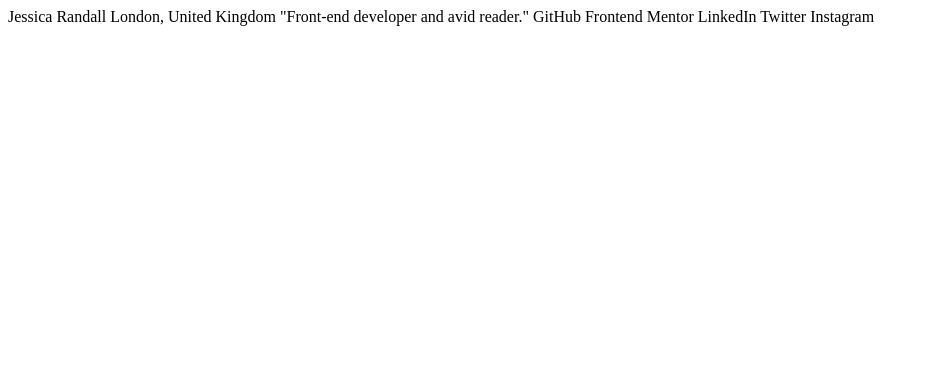
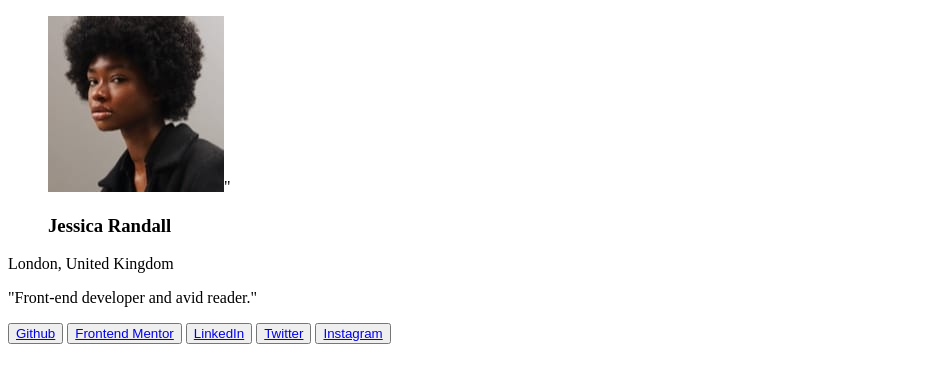
Before and after one commit to NataMellado/social-links-profile-challenge, a plain HTML site: page index.html in a window 1280 px wide. Shown: the whole page, without its empty margins (0-929 px from the left). Drawn offline with Linux system fonts and the light colour scheme.

Commit message:
Update semantic HTML structure.

```diff
--- a/index.html
+++ b/index.html
@@ -15,9 +15,40 @@
   </head>
 
   <body>
+    <main>
+      <section class="card-section">
 
-    Jessica Randall London, United Kingdom "Front-end developer and avid
-    reader." GitHub Frontend Mentor LinkedIn Twitter Instagram
+        <article class="user-card">
+          <figure class="user-profile">
+            <img class="user-avatar" src="./assets/images/avatar-jessica.jpeg" alt="avatar" />"
+            <figcaption>
+              <h1 class="user-name">Jessica Randall</h1>
+            </figcaption>
+          </figure>
+          <p class="user-direction">London, United Kingdom</p>
+          <p class="user-description">
+            "Front-end developer and avid reader."
+          </p>
+          <div class="user-social-links">
+            <button class="button-style">
+              <a href="https://github.com/" class="social-link" target="_blank">Github</a>
+            </button>
+            <button class="button-style">
+              <a href="https://www.frontendmentor.io/" class="social-link" target="_blank">Frontend Mentor</a>
+            </button>
+            <button class="button-style">
+              <a href="https://www.linkedin.com/" class="social-link" target="_blank">LinkedIn</a>
+            </button>
+            <button class="button-style">
+              <a href="https://twitter.com/" class="social-link" target="_blank">Twitter</a>
+            </button>
+            <button class="button-style">
+              <a href="https://www.instagram.com/" class="social-link" target="_blank">Instagram</a>
+            </button>
+          </div>
+        </article>
 
+      </section>
+    </main>
   </body>
 </html>
```
